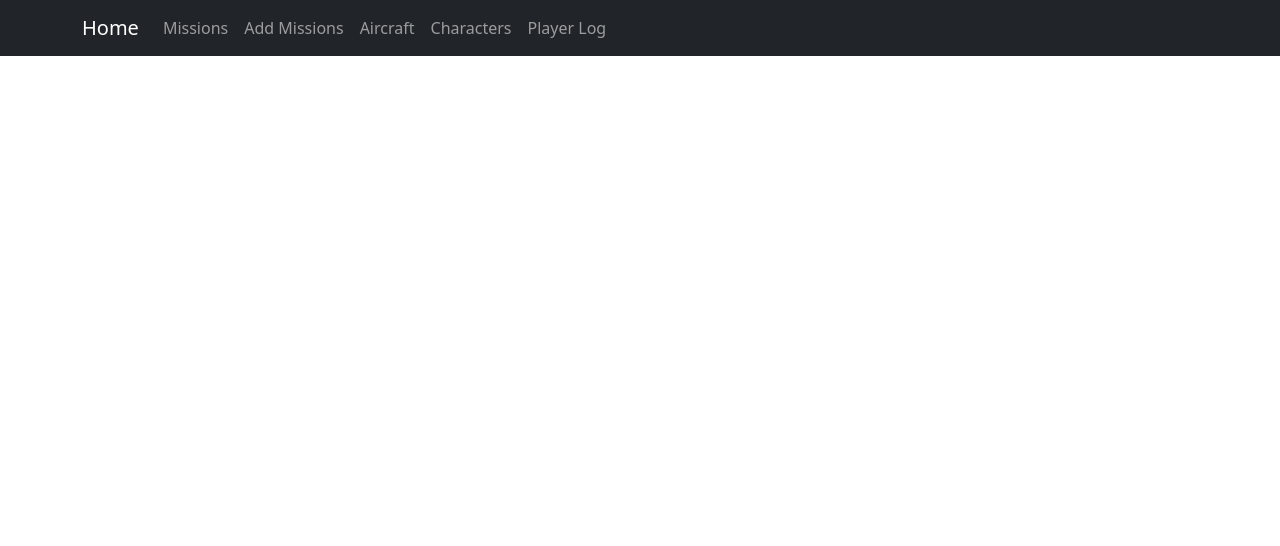
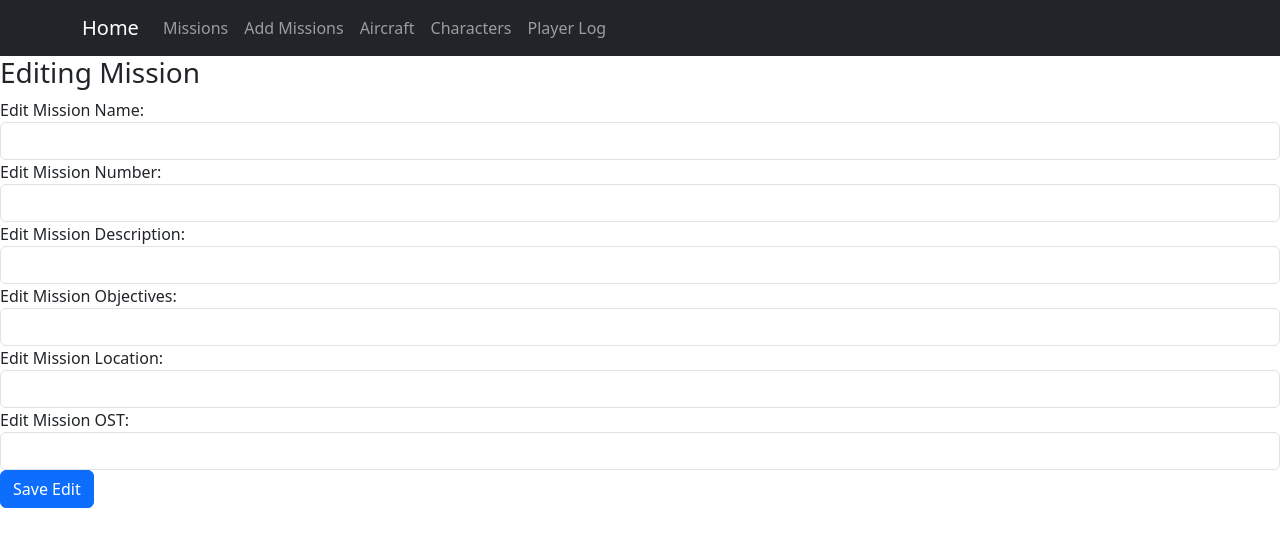
Before and after one commit to StevenDerrig/DataRepQProject, a React (Create React App) app: page /editMission/1 in a window 1280 px wide. Shown: the top 546 px of the page. Built offline with nearby package versions, Linux system fonts and the light colour scheme; no server answers.

Commit message:
Added editing functionality

```diff
--- a/src/App.js
+++ b/src/App.js
@@ -9,6 +9,7 @@ import Characters from './components/characters';
 import PlayerLog from './components/playerlog';
 
 import AddMissions from './components/CRUD/addMissions';
+import EditMission from './components/CRUD/editMission';
 
 function App() {
   return (
@@ -17,6 +18,7 @@ function App() {
       <Routes>
         <Route path="/" element={<Home />} />
         <Route path="/addmissions" element={<AddMissions />} />
+        <Route path="/editMission/:id" element={<EditMission />} />
         <Route path="/missions" element={<Missions />} />
         <Route path="/aircraft" element={<Aircraft />} />
         <Route path="/characters" element={<Characters />} />
--- /dev/null
+++ b/src/components/CRUD/editMission.js
@@ -0,0 +1,77 @@
+//Component for editing a mission
+import { useEffect, useState } from "react";
+import axios from "axios";
+import { useParams } from "react-router-dom";
+import { useNavigate } from "react-router-dom";
+
+const EditMission = () => {
+
+    const { id } = useParams();
+    const [missionName, setMissionName] = useState("");
+    const [missionNumber, setMissionNumber] = useState("");
+    const [missionDescription, setMissionDescription] = useState("");
+    const [missionObjectives, setMissionObjectives] = useState("");
+    const [missionLocation, setMissionLocation] = useState("");
+    const [missionOST, setMissionOST] = useState("");
+    const navigate = useNavigate();
+
+    useEffect(() => {
+        axios.get('http://localhost:4000/api/missions/' + id)
+            .then((res) => {
+                setMissionName(res.data.missionName);
+                setMissionNumber(res.data.missionNumber);
+                setMissionDescription(res.data.missionDescription);
+                setMissionObjectives(res.data.missionObjectives);
+                setMissionLocation(res.data.missionLocation);
+                setMissionOST(res.data.missionOST);
+            })
+            .catch((err) => {
+                console.log(err);
+            });
+    }, [id]);
+
+    const handleSubmit = (e) => {
+        e.preventDefault();
+
+        const mission = {
+            missionName, missionNumber, missionDescription, missionObjectives, missionLocation, missionOST
+        };
+
+        axios.put('http://localhost:4000/api/missions/' + id, mission)
+            .then(res => {
+                console.log(res.data);
+                navigate("/missions");
+            })
+            .catch(err => console.error(err));
+    };
+
+    return (
+        <div>
+            <h3>Editing Mission</h3>
+            <form onSubmit={handleSubmit}>
+                <div className="form-group">
+                    <label>Edit Mission Name: </label>
+                    <input type="text" className="form-control" value={missionName} onChange={(e) => setMissionName(e.target.value)} />
+
+                    <label>Edit Mission Number: </label>
+                    <input type="text" className="form-control" value={missionNumber} onChange={(e) => setMissionNumber(e.target.value)} />
+
+                    <label>Edit Mission Description: </label>
+                    <input type="text" className="form-control" value={missionDescription} onChange={(e) => setMissionDescription(e.target.value)} />
+
+                    <label>Edit Mission Objectives: </label>
+                    <input type="text" className="form-control" value={missionObjectives} onChange={(e) => setMissionObjectives(e.target.value)} />
+
+                    <label>Edit Mission Location: </label>
+                    <input type="text" className="form-control" value={missionLocation} onChange={(e) => setMissionLocation(e.target.value)} />
+
+                    <label>Edit Mission OST: </label>
+                    <input type="text" className="form-control" value={missionOST} onChange={(e) => setMissionOST(e.target.value)} />
+                </div>
+                <input type="submit" value="Save Edit" className="btn btn-primary" />
+            </form>
+        </div>
+    );
+};
+
+export default EditMission;
--- a/src/components/JSItems/missionItem.js
+++ b/src/components/JSItems/missionItem.js
@@ -22,6 +22,7 @@ const MissionItem = (props) => {
                     <Card.Text>{props.myMissions.missionLocation}</Card.Text>
                     <Card.Link>{props.myMissions.missionOST}</Card.Link>
                 </Card.Body>
+                <Link to={"/editMission/" + props.myMissions._id} className="btn btn-primary">Edit Mission</Link>
             </Card>
         </div>
     );
```
Also changed, not shown: BackEndServer/servdb.js (+7 -1 lines).
